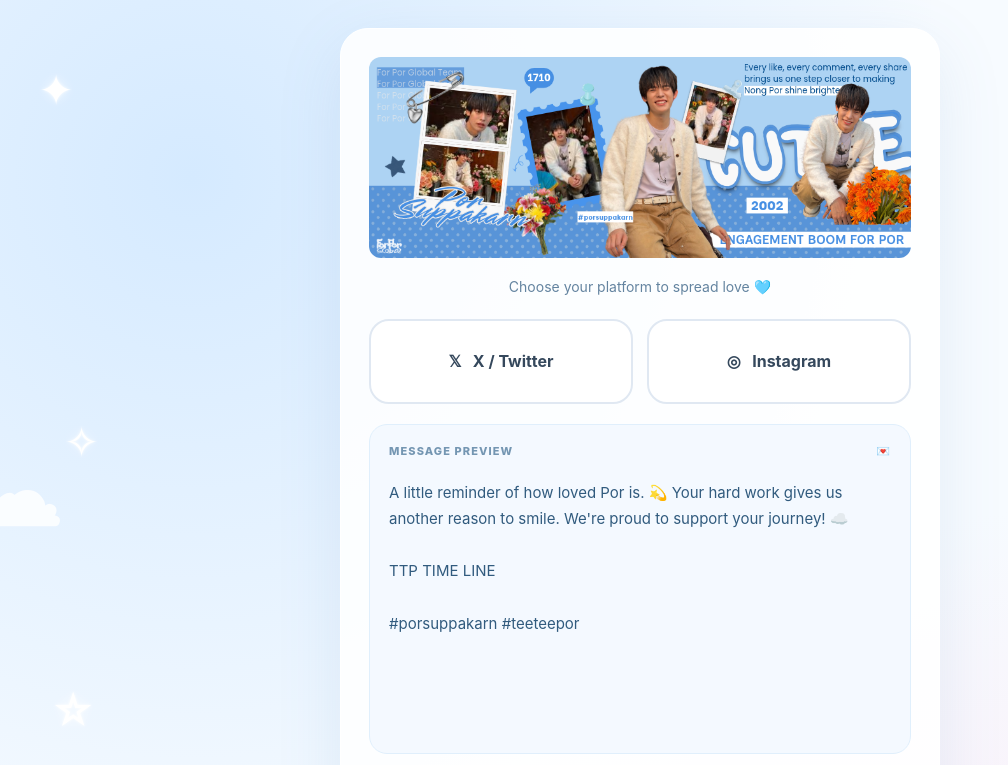
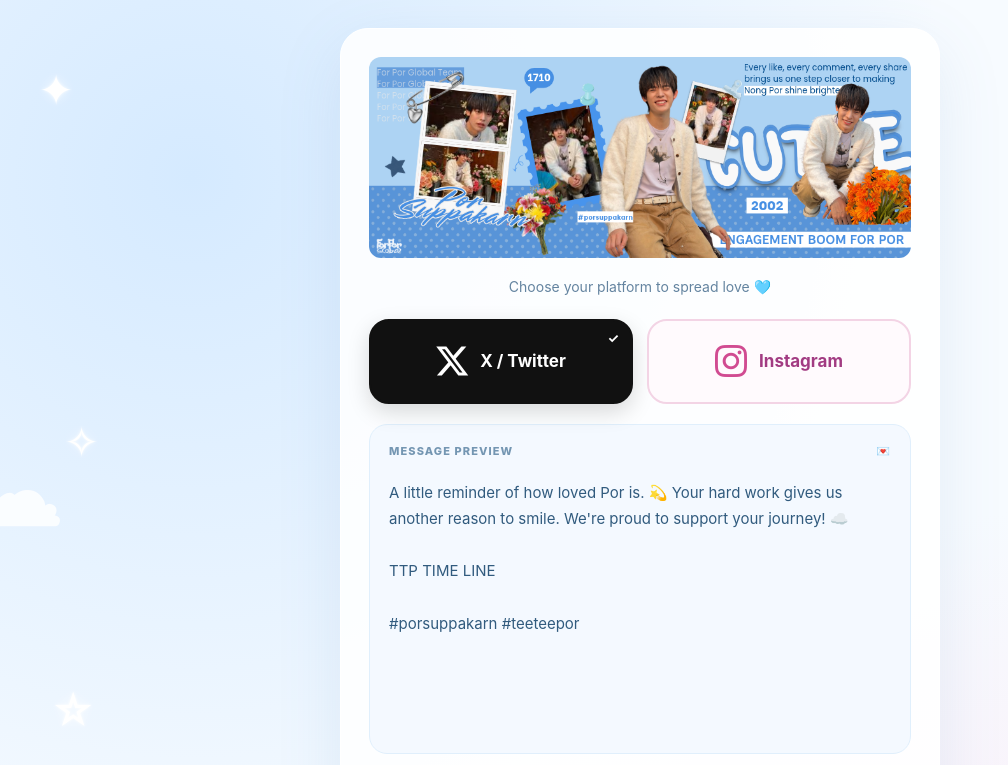
Before and after one commit to MiaThan0204/For-Por-engagement, a plain HTML site: page index.html in a window 1280 px wide. Shown: the top 765 px of the page, without its empty margins (0-1008 px from the left). Drawn offline with nearby package versions, Linux system fonts and the light colour scheme.

Commit message:
Update index.html

```diff
--- a/index.html
+++ b/index.html
@@ -17,8 +17,19 @@
 
   <title>For Por Global | Support Center</title>
 
-  <!-- Kết nối file CSS -->
+
+<!-- =====================================
+     HTML-1.A - WEBSITE STYLES & ICONS
+     ===================================== -->
+
+<!-- Main CSS -->
 <link rel="stylesheet" href="style.css">
+
+<!-- Bootstrap Icons: X and Instagram -->
+<link
+  rel="stylesheet"
+  href="https://cdn.jsdelivr.net/npm/bootstrap-icons@1.11.3/font/bootstrap-icons.min.css"
+>
 
 </head>
 
@@ -75,10 +86,9 @@
       Choose your platform to spread love 🩵
     </p>
 
-
-    <!-- ===================================
+<!-- =====================================
      5. PLATFORM SELECTION
-         =================================== -->
+     ===================================== -->
 
 <div
   class="tabs"
@@ -86,27 +96,54 @@
   aria-label="Choose platform"
 >
 
-      <!-- X / Twitter button -->
+  <!-- =================================
+       HTML-5.A - X / TWITTER
+       ================================= -->
+
   <button
-        class="tab selected"
+    class="tab tab-x selected"
     data-platform="x"
     aria-pressed="true"
+    type="button"
   >
-        𝕏 &nbsp; X / Twitter
+
+    <span class="platform-icon">
+      <i class="bi bi-twitter-x"></i>
+    </span>
+
+    <span class="platform-name">
+      X / Twitter
+    </span>
+
+    <span class="platform-check">✓</span>
+
   </button>
 
 
-      <!-- Instagram button -->
+  <!-- =================================
+       HTML-5.B - INSTAGRAM
+       ================================= -->
+
   <button
-        class="tab"
+    class="tab tab-ig"
     data-platform="ig"
     aria-pressed="false"
+    type="button"
   >
-        ◎ &nbsp; Instagram
+
+    <span class="platform-icon">
+      <i class="bi bi-instagram"></i>
+    </span>
+
+    <span class="platform-name">
+      Instagram
+    </span>
+
+    <span class="platform-check">✓</span>
+
   </button>
 
 </div>
-
 
     <!-- ===================================
          6. CAPTION PREVIEW
```
Lines whose indentation alone changed are shown as unchanged.
